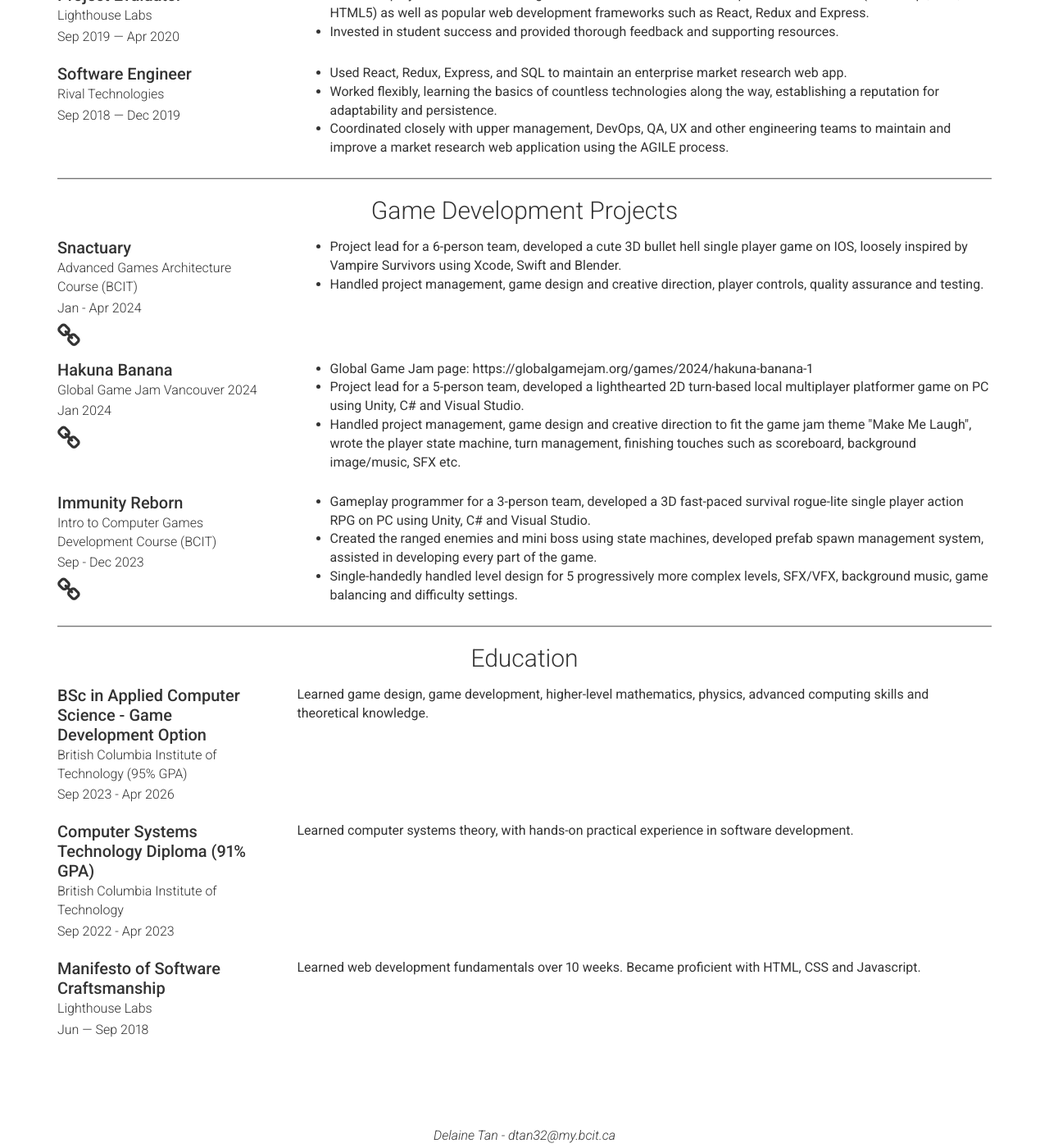
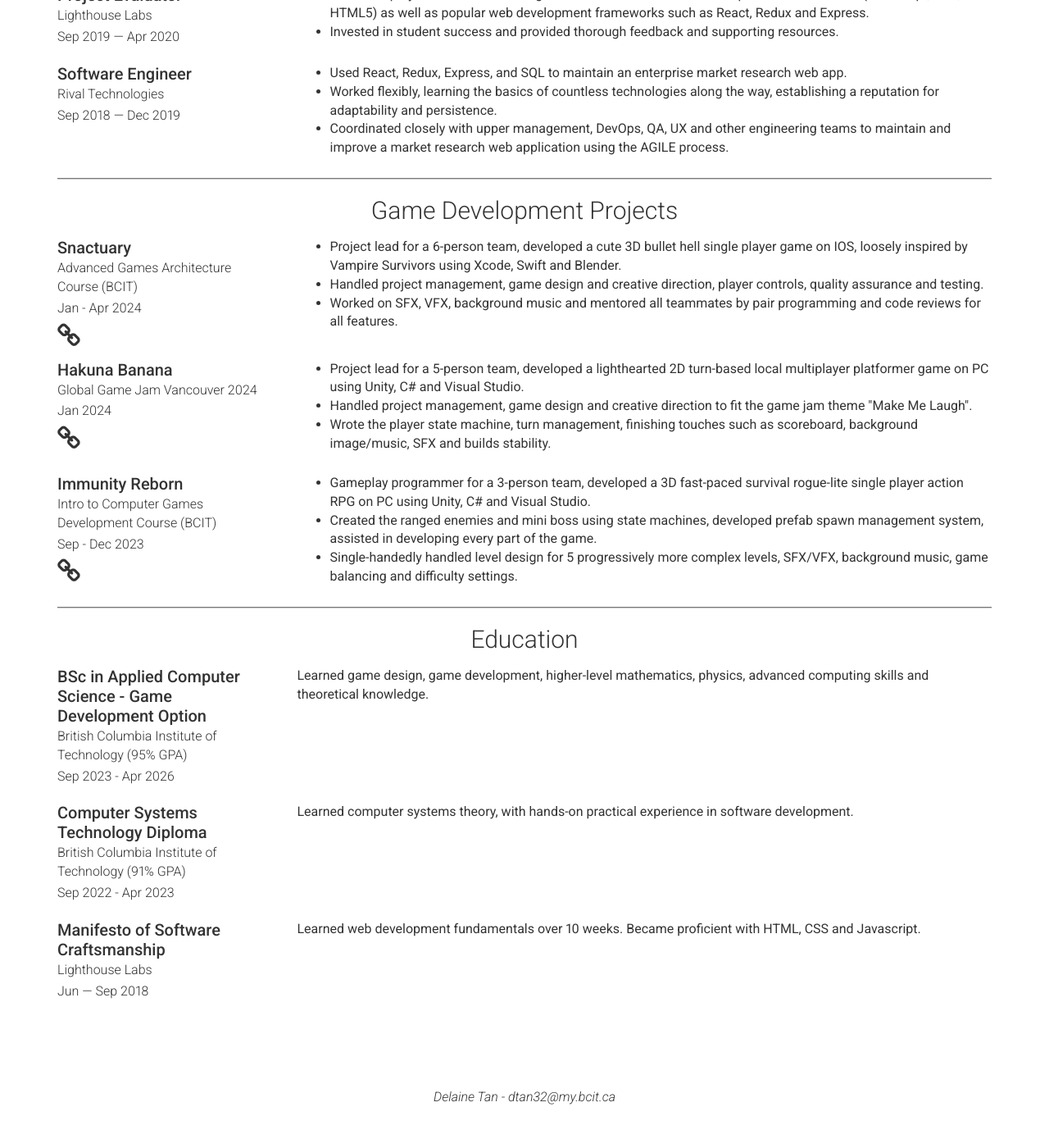
Before and after one commit to DelaineWTan/delainewtan.github.io, a Jekyll site: the page built from index.md, in a window 1280 px wide and 1400 px high, scrolled down 517 px. Shown: the whole window at 82% size. Built offline with Jekyll 4.4.1, drawn with Linux system fonts in a browser that asks for light colours; after the commit the page ends 1871 px from its top, so only the background shows below that.

Commit message:
Fix text.

```diff
--- a/_data/education.yml
+++ b/_data/education.yml
@@ -5,9 +5,9 @@
   description: |
     Learned game design, game development, higher-level mathematics, physics, advanced computing skills and theoretical knowledge.
 - layout: left
-  company: British Columbia Institute of Technology
+  company: British Columbia Institute of Technology (91% GPA)
   dates: Sep 2022 - Apr 2023
-  qualification: Computer Systems Technology Diploma (91% GPA)
+  qualification: Computer Systems Technology Diploma
   description: |
     Learned computer systems theory, with hands-on practical experience in software development.
 - layout: left
--- a/_data/projects.yml
+++ b/_data/projects.yml
@@ -8,6 +8,7 @@
   description_list:
     - text: Project lead for a 6-person team, developed a cute 3D bullet hell single player game on IOS, loosely inspired by Vampire Survivors using Xcode, Swift and Blender.
     - text: Handled project management, game design and creative direction, player controls, quality assurance and testing.
+    - text: Worked on SFX, VFX, background music and mentored all teammates by pair programming and code reviews for all features.
 - layout: left
   name: Hakuna Banana
   dates: Jan 2024
@@ -15,9 +16,9 @@
   link: https://cheesypudding.itch.io/hakuna-banana
   # github:
   description_list:
-    - text: "Global Game Jam page: https://globalgamejam.org/games/2024/hakuna-banana-1"
     - text: Project lead for a 5-person team, developed a lighthearted 2D turn-based local multiplayer platformer game on PC using Unity, C# and Visual Studio.
-    - text: Handled project management, game design and creative direction to fit the game jam theme "Make Me Laugh", wrote the player state machine, turn management, finishing touches such as scoreboard, background image/music, SFX etc.
+    - text: Handled project management, game design and creative direction to fit the game jam theme "Make Me Laugh".
+    - text: Wrote the player state machine, turn management, finishing touches such as scoreboard, background image/music, SFX and builds stability.
 - layout: left
   name: Immunity Reborn
   dates: Sep - Dec 2023
```
